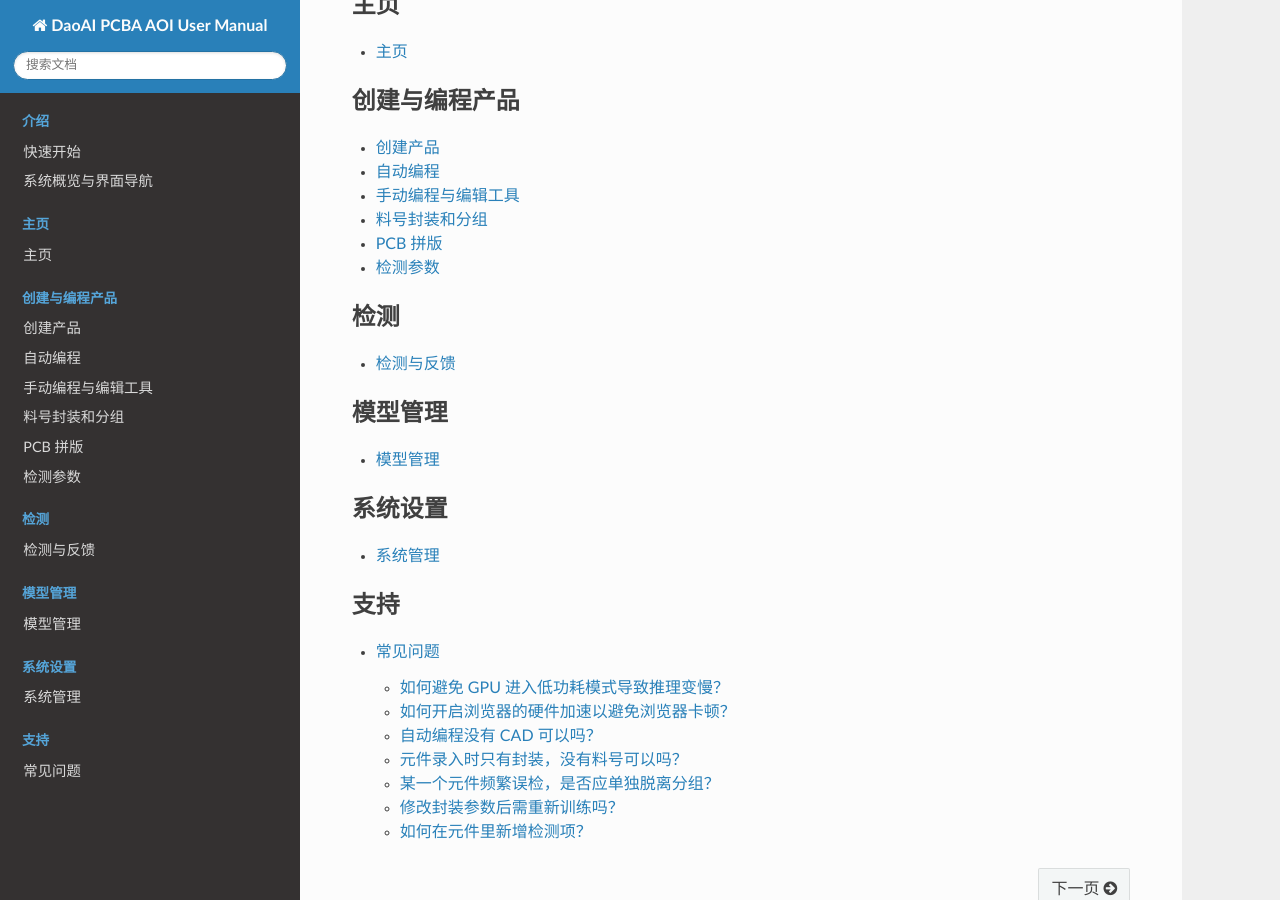
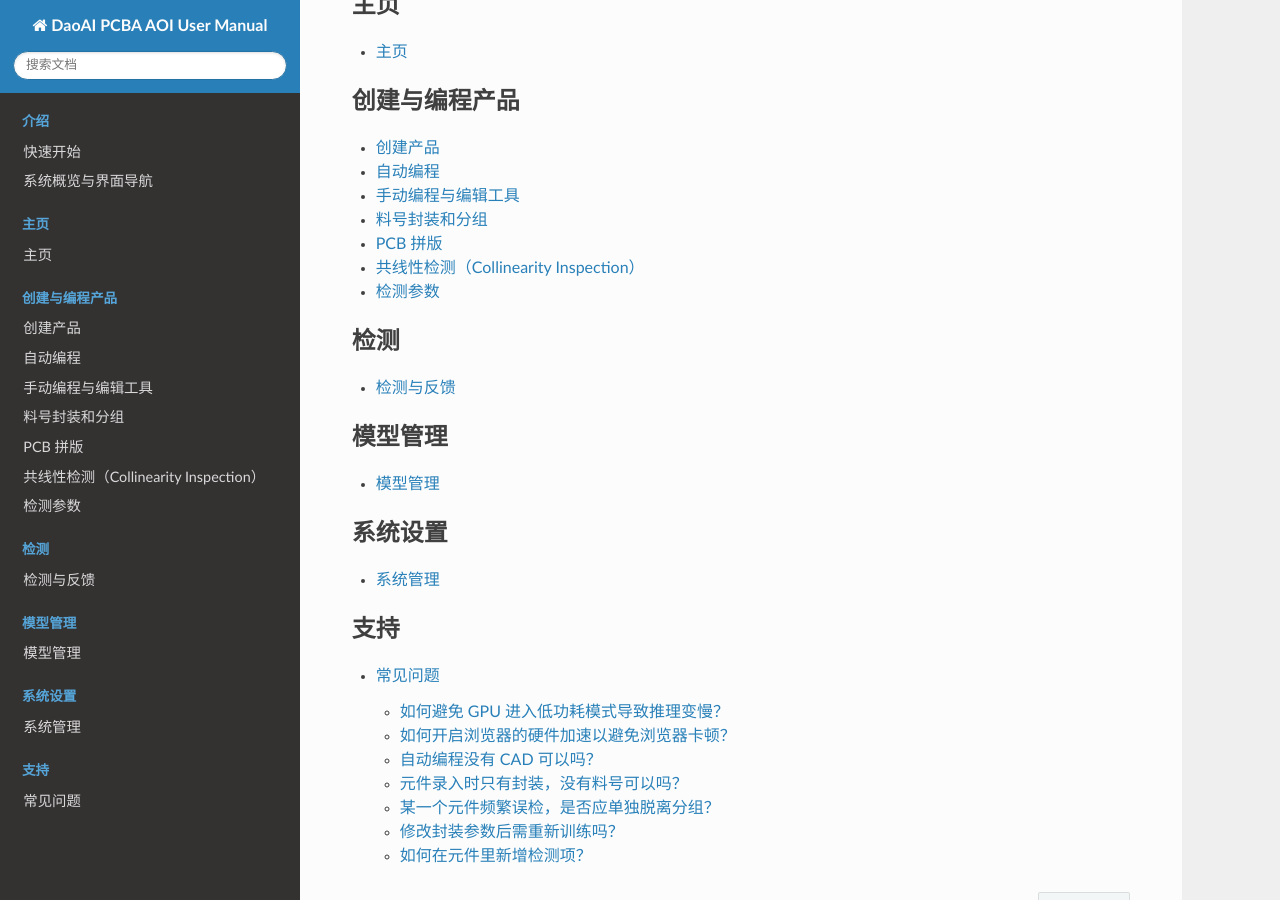
Before and after one commit to DaoAI-Robotics-Inc/daoai_pcb_aoi_user_manual, a Sphinx documentation site: the page built from docs/source/index.rst, in a window 1280 px wide and 900 px high, scrolled down 512 px. Built offline with Sphinx 7.4.7 and the Read the Docs theme 3.1.0, drawn with Linux system fonts in a browser that asks for light colours; part of the change alters nothing that is shown.

Commit message:
docs(teach): add 共线性检测 (collinearity inspection) page
Co-Authored-By: Claude Sonnet 4.6 <noreply@anthropic.com>

```diff
--- /dev/null
+++ b/docs/source/complete_user_guide/features/collinearity_inspection.rst
@@ -0,0 +1,95 @@
+共线性检测（Collinearity Inspection）
+========================================
+
+**此页面的用途**
+
+共线性检测用于验证一组贴装元件在 PCB 板上是否保持共线排列。将元件按网格分组后，系统通过拟合点阵模型，检测各元件的实际位置是否在容差范围内与理论位置对齐，适用于连接器引脚行、LED 阵列等对共线精度有要求的场景。
+
+**如何进入**
+
+在示教页面选择产品，切换至 **元件** 标签页，在左侧标签栏点击 **共线性检测** 标签。
+
+.. image:: images/collinearity.png
+   :scale: 80%
+   :alt: 共线性检测界面
+
+**操作流程**
+
+**第一步：查看和管理现有组**
+
+左侧面板顶部显示 **共线性组** 列表，每行呈现组名、网格规格（列数 × 行数）与成员数量。单击某行可高亮该组在右侧视图中的成员；再次单击可取消高亮。每行右侧提供以下操作按钮：
+
+- **定位** — 图标为瞄准器，工具提示"定位"。将右侧视图自动缩放并居中至该组所有成员区域。
+- **运行共线性拟合** — 图标为节点连线，工具提示"运行共线性拟合"。对该组执行共线性拟合计算，并在右侧视图上叠加拟合点阵、预期中心与残差标注。拟合结果保存于后端，检测时以此为基准评判元件位置。
+- **编辑共线性组** — 图标为铅笔，工具提示"编辑共线性组"。打开编辑对话框，可修改组名称及各项检测参数。
+- **移除** — 图标为垃圾桶（红色），工具提示"移除"。弹出确认对话框，确认后永久删除该组及其拟合数据。
+
+**第二步：新建共线性组**
+
+**新建组** 区域位于左侧面板中部。新建操作分为以下步骤：
+
+1. **选择绘制工具** — 在 **矩形** 和 **多边形** 两个按钮中选择一种框选方式：
+
+   - **矩形**：在板图上拖动鼠标绘制矩形选框。
+   - **多边形**：逐点单击定义多边形顶点；右键撤销上一个顶点；按 Enter 键完成绘制。
+
+2. **绘制选择区域** — 单击 **绘制选择区域** 按钮，在右侧视图上按所选工具框出目标元件区域。框选完成后，被捕获到的贴装元件将进入精调状态，其他元件自动隐藏。
+
+   .. note::
+
+      仅拥有至少一个贴装特征（``_mount`` 类型）的元件才会被纳入候选范围；无贴装特征的元件不会出现在选区中。
+
+3. **精调选区** — 进入精调模式后，左侧面板提示"左键点击任意矩形可将其从选区移除。完成后点击确认。"在右侧视图上单击某个元件矩形框即可将其移除，并在左侧 **已选元件** 列表中实时更新。若所选元件数少于 3 个，则显示红色提示："共线性组至少需要 3 个元件。"
+
+4. **确认选区** — 选区包含至少 3 个元件后，单击 **确认** 按钮，弹出 **创建共线性组** 对话框。
+
+**第三步：填写组信息（创建或编辑）**
+
+对话框顶部显示当前已选元件数量（只读）。需填写以下字段：
+
+- **组名称** — 必填，最多 64 个字符，用于在列表中标识该组。
+- **网格宽度（列数）** — 整数，范围 1–1024，表示元件网格的列数。
+- **网格长度（行数）** — 整数，范围 1–1024，表示元件网格的行数。网格宽度 × 网格长度必须等于已选元件总数，否则无法保存。
+- **最大列偏差（毫米）** — 浮点数，步长 0.1，默认值 0.5 mm，表示检测时允许的最大列方向偏差。
+- **最大行偏差（毫米）** — 浮点数，步长 0.1，默认值 0.5 mm，表示检测时允许的最大行方向偏差。
+- **最大角度偏差（度）** — 浮点数，步长 0.1，范围 0–360，默认值 5°，表示检测时允许的最大旋转偏差。
+- **拟合所需最小成员数** — 整数，范围 2–1024，默认值 3，表示执行拟合计算时至少需要的可对齐成员数量。当实际可对齐成员数低于此阈值时，检测结果将显示为无法判定。
+
+填写完成后单击 **保存** 创建或更新该组；单击 **取消** 放弃操作。
+
+**第四步：运行拟合**
+
+组创建完成后，在列表行上单击 **运行共线性拟合** 按钮，系统将向后端提交拟合请求。拟合成功后，右侧视图叠加以下信息（参见图例）：
+
+- **拟合点阵网格** — 蓝色虚线，根据网格宽度 × 行数计算出的理论排列。
+- **预期中心** — 绿色圆点，拟合模型对每个元件的预期位置。
+- **残差** — 红色线段，实测中心与预期中心之间的偏差向量。
+- **残差大小** — 黄色数字标注，以毫米为单位显示的残差大小。
+
+**第五步：查看图例**
+
+左侧面板底部的 **图例** 区域始终可见，说明右侧视图中各颜色与形状的含义：
+
+- 蓝色实线矩形 — **可选元件**\ （未加入任何组的候选元件）。
+- 黄色虚线矩形 — **贴装特征**\ （元件的 ``_mount`` ROI）。
+- 绿色粗线矩形（半透明绿色填充）— **当前组成员**\ （当前选中组的元件）。
+- 蓝色虚线 — **拟合点阵网格**。
+- 绿色实心圆点 — **预期中心（拟合预测）**。
+- 红色线段 — **残差（实测 → 预期）**。
+- 黄色数字标注 — **残差大小（mm）**。
+
+**注意事项**
+
+.. note::
+
+   - 组创建后必须单独执行 **运行共线性拟合** 操作，拟合结果才会写入后端。未完成拟合的组在检测时结果显示为"无法判定：组尚未拟合 — 请在示教页运行拟合"。
+   - **网格宽度（列数）× 网格长度（行数）** 必须精确等于所选元件数，否则保存时提示"网格宽度×高度必须等于所选元件数量"。
+   - **拟合所需最小成员数** 默认为 3。若运行拟合时可对齐的成员数不足，则检测结果显示为"无法判定：可对齐的成员数不足"。
+   - 修改现有组的网格参数或偏差阈值后，需重新运行 **运行共线性拟合** 才能使更新后的判定阈值生效。
+   - 共线性检测仅适用于 2D 贴装检测场景，不涉及 3D 或在线多传送带模式。
+   - 正在查看某个分组（已高亮）时，**绘制选择区域** 按钮不可用；需先在列表中点击该组以取消高亮，方可开始创建新组。
+
+**相关页面**
+
+- :ref:`手动编程与编辑工具`
+- :ref:`料号封装和分组`
--- a/docs/source/index.rst
+++ b/docs/source/index.rst
@@ -23,6 +23,7 @@ DaoAI PCBA AOI 用户手册
    complete_user_guide/features/manual_programming
    complete_user_guide/features/part_library_and_grouping
    complete_user_guide/features/pcb_array
+   complete_user_guide/features/collinearity_inspection
    complete_user_guide/config/index
 
 .. toctree::
```
